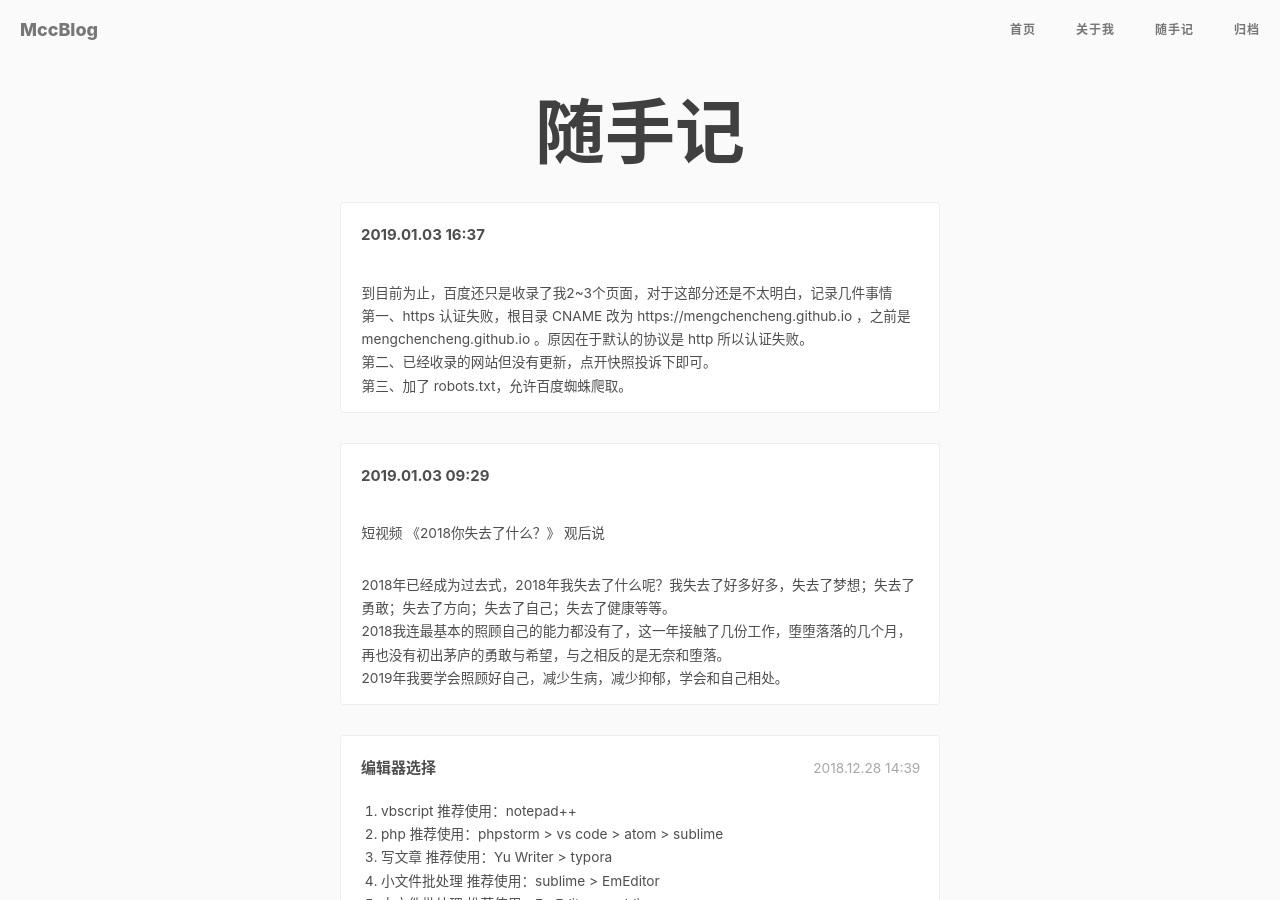
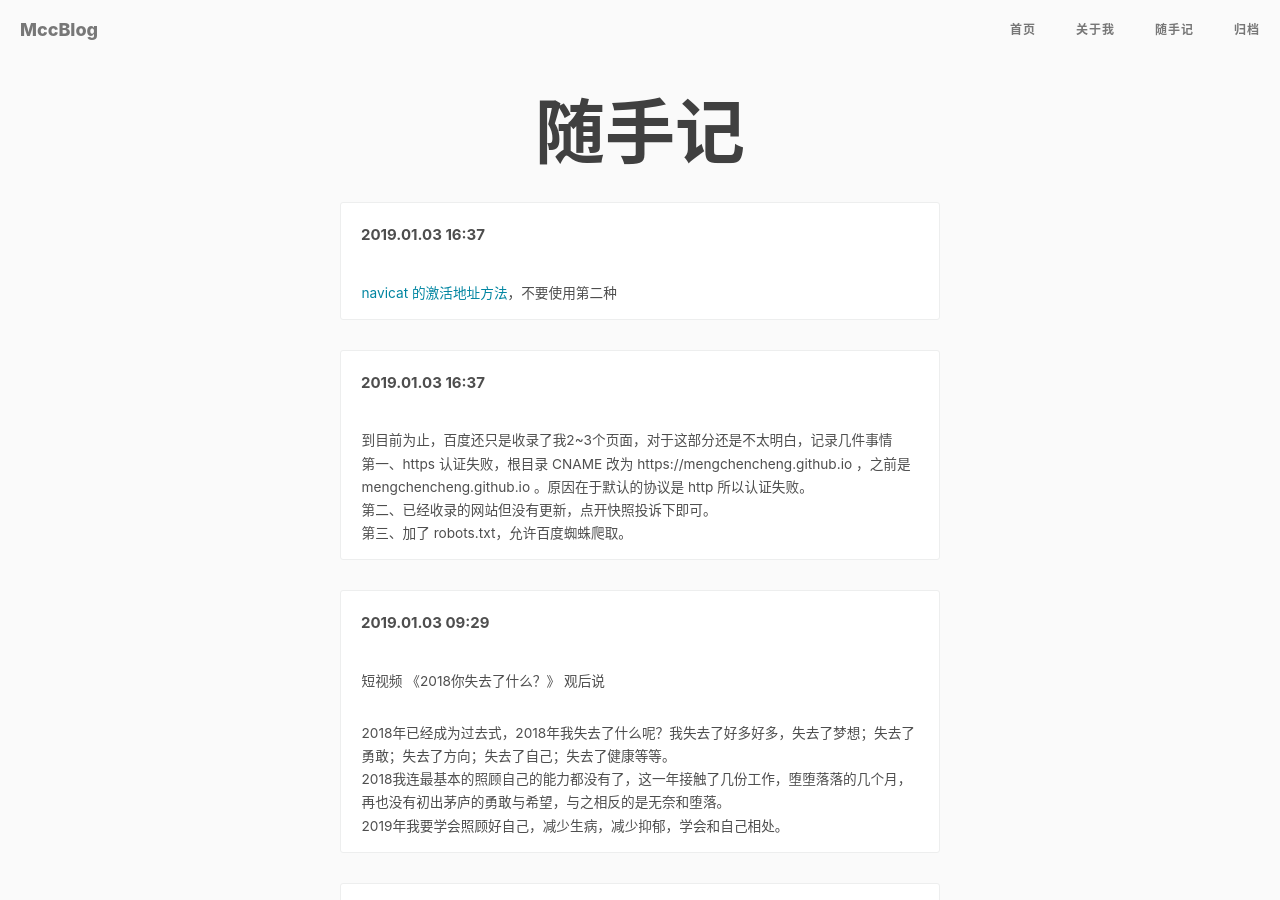
Before and after one commit to mengchenchen/mengchenchen.github.io, a Jekyll site: the page built from sketch/index.html, in a window 1280 px wide and 900 px high. Built offline with Jekyll 4.4.1, drawn with Linux system fonts in a browser that asks for light colours; nearby versions of some CDN libraries; comment, search, counter and statistics services are not loaded.

Commit message:
Update index.html

```diff
--- a/sketch/index.html
+++ b/sketch/index.html
@@ -31,6 +31,13 @@ layout: default
 					<p><a href='https://www.zhihu.com/question/297618574'>看着看着红了眼眶。</a><br></p>
 				</div>
 			</li> -->
+			<li>
+				<div class="cbp_tmlabel">
+					<h2 id="boxoffice">2019.01.03 16:37</h2>
+					<time></time>
+					<p><a href='https://www.jianshu.com/p/42a33b0dda9c/'>navicat 的激活地址方法</a>，不要使用第二种<br></p>
+				</div>
+			</li>
 			<li>
 				<div class="cbp_tmlabel">
 					<h2 id="boxoffice">2019.01.03 16:37</h2>
```
